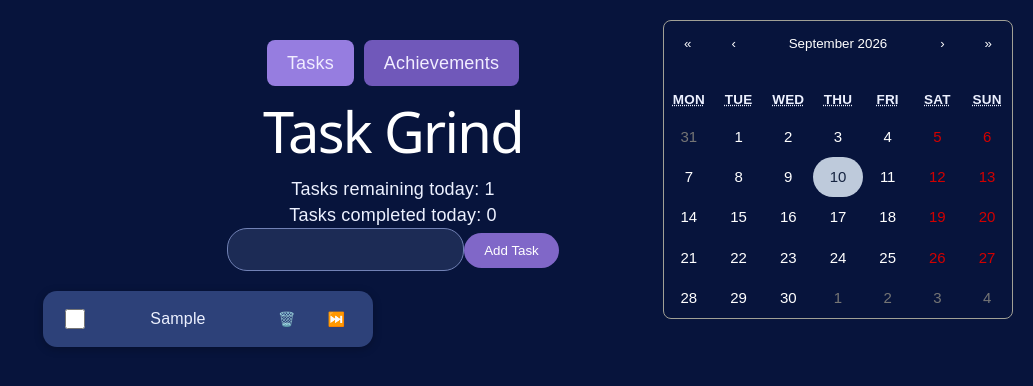
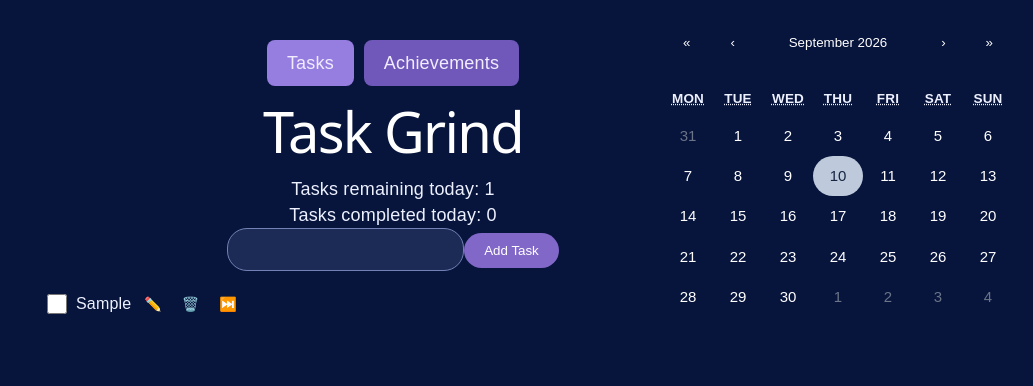
Before and after one commit to Kalemax/Todo-web-app, a React (Vite) app: page / in a window 1280 px wide. Both pictures are taken after typing "Sample" into the empty fields and a click on the button "Add Task". Shown: the top 386 px of the page, without its empty margins (247-1280 px from the left). Built offline with nearby package versions, Linux system fonts and the light colour scheme.

Commit message:
Checkpoint 9: Edit button added

```diff
--- a/src/App.css
+++ b/src/App.css
@@ -1,5 +1,6 @@
-/*Removes bullet points from the list of tasks*/
-ul{
+
+/*Styles the list of achievements*/
+.task-layout ul{
   list-style-type: none;
   padding: 0;
   margin: 0;
@@ -8,19 +9,19 @@ ul{
   gap: 12px;
 }
 
-li{
+.task-layout li{
   display: flex;
   align-items: center;
-  gap: 12px;
-  background-color: #2d4179;
-  border-radius: 14px;
-  padding: 14px 18px;
-  box-shadow: 0 2px 8px rgba(0, 0, 0, 0.25);
-  transition: background-color 0.2s;
+  gap: 6px;
 }
 
-li:hover {
-  background-color: #22336a;
+.task-layout {
+  display: flex;
+  /*grid-template-columns: minmax(0, 1fr) 350px;*/ /*Only use this if in grid mode*/
+  align-items: start;
+  gap: 20px;
+  max-width: 700px;
+  margin: 0 auto;
 }
 
 li input[type="checkbox"] {
@@ -32,19 +33,19 @@ li input[type="checkbox"] {
   flex-shrink: 0;
 }
 
-li span {
-  flex: 1;
+.task-layout li span {
   font-size: 16px;
 }
 
-li button {
-  padding: 6px 10px;
+.task-layout li button {
+  padding: 5px 7px;
   font-size: 14px;
   background-color: transparent;
   box-shadow: none;
+  margin: 0;
 }
 
-li button:hover {
+.task-layout li button:hover {
   background-color: #2d3f7a;
 }
 
@@ -76,21 +77,7 @@ nav {
 
 .react-calendar {
   background-color: #07143c !important;
-  border-radius: 8px;
-  border: none;
-}
-
-.task-layout {
-  display: grid;
-  grid-template-columns: minmax(0, 1fr) 350px;
-  align-items: start;
-  gap: 20px;
-  max-width: 700px;
-  margin: 0 auto;
-}
-
-.task-layout .react-calendar {
-  width: 350px;
+  border: none !important;
 }
 
 /*Styles the calendar tiles*/
--- a/src/App.jsx
+++ b/src/App.jsx
@@ -1,7 +1,7 @@
 import { useState, useEffect } from 'react'
 import Calendar from 'react-calendar'
+import 'react-calendar/dist/Calendar.css'
 import './App.css'
-import 'react-calendar/dist/Calendar.css'
 import { Routes, Route, NavLink } from 'react-router-dom'
 import Achievements from './Achievements.jsx'
 
@@ -17,8 +17,12 @@ function App() {
   localStorage.setItem('tasks', JSON.stringify(tasks))
 }, [tasks])
 
-  //Allows for the creation of a new task and the ability to edit it
+  //Allows for the creation of a new task
   const[newTask, setNewTask] = useState('')
+
+  //Allows for editing a task
+  const[editedTask, setEditedTask] = useState('')
+  const [editingTaskId, setEditingTaskId] = useState(null)
 
   //Keeps track of selected date for tasks
   const[selectedDate, setSelectedDate] = useState(new Date())
@@ -46,6 +50,11 @@ function App() {
   //Moves the task to the next day
   function moveToTomorrow(id) {
     setTasks(tasks.map(task => task.id === id ? { ...task, dueDate: new Date(new Date(task.dueDate).setDate(new Date(task.dueDate).getDate() + 1)) } : task))
+  }
+
+  //Allows the user to edit the text of a task that has already been created
+  function handleEditTask(id) {
+    setTasks(tasks.map(task => task.id === id ? {...task, text: editedTask} : task))
   }
   //Checks for a streak of tasks being completed in a day
   function calculateStreak(tasks) {
@@ -113,6 +122,7 @@ localStorage.setItem('longestStreak', longestStreak.toString())
           <p>Tasks completed today: {completedToday}</p>
 
           {/*Reads new task and calls task addition function when button is pressed*/}
+          {/*The value and onChange combo essentially tells React to always have the textbox value equal to newTask, and to update the value of newTask to whatever is typed everytime the typed input changes*/}
           <input
             type = "text"
             value = {newTask}
@@ -133,9 +143,32 @@ localStorage.setItem('longestStreak', longestStreak.toString())
                     checked={task.completed}
                     onChange={() => handleCompleteTask(task.id)}
                   />
+
+                  {/*Allows for a textbox to appear when editing a task*/}
+                  {editingTaskId === task.id ? (
+                    <input
+                      type="text"
+                      value={editedTask}
+                      onChange={(e) => setEditedTask(e.target.value)}
+                      onKeyDown={(e) => {
+                      if (e.key === 'Enter') {
+                        handleEditTask(task.id)
+                        setEditingTaskId(null)
+                      }
+                    }}
+                    />
+                  ) : (
                   <span style={{ textDecoration: task.completed ? "line-through" : "none" }}>
                     {task.text}
                   </span>
+                  )}
+
+                  <button onClick={() => {
+                    setEditingTaskId(task.id)
+                    setEditedTask(task.text)
+                  }}>
+                  ✏️
+                  </button>
                   <button onClick={() => handleRemoveTask(task.id)}>
                     🗑️
                   </button>
```
Lines whose indentation alone changed are shown as unchanged.
